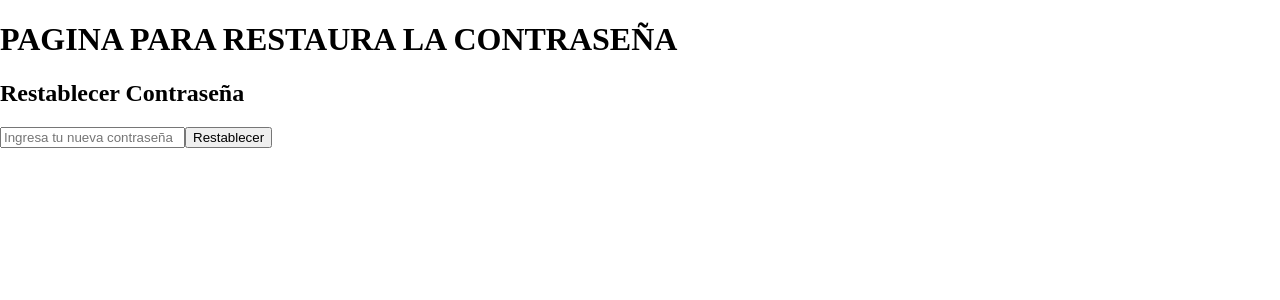
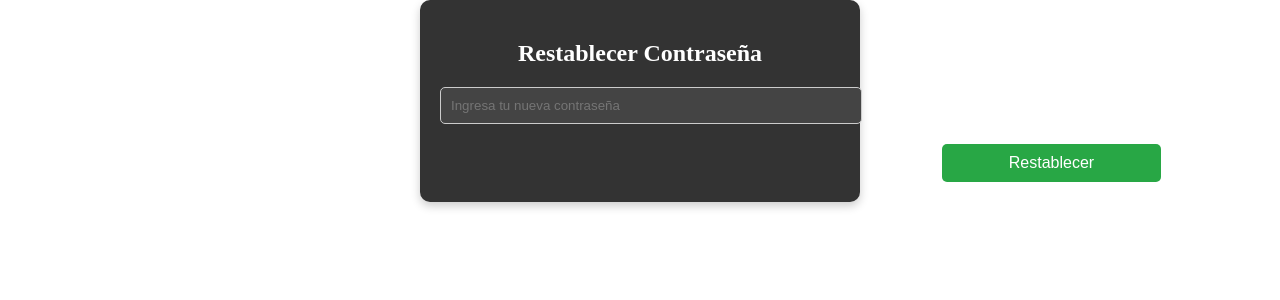
Before and after one commit to juandavidid/Proyecto_TaskMaster_Enyoi, a React (Vite) app in the folder TaskMaster_client/: page /resetpassword/1 in a window 1280 px wide. Shown: the top 300 px of the page. Built offline with nearby package versions, Linux system fonts and the light colour scheme.

Commit message:
se le dio estilo al componente Restablecer contraseña y recueperar contraseña por corre

```diff
--- a/TaskMaster_client/src/components/ResetPassword.jsx
+++ b/TaskMaster_client/src/components/ResetPassword.jsx
@@ -20,7 +20,7 @@ const ResetPassword = () => {
             navigate("/login")
 
         } catch (error) {
-            alert('Error al restablecer la contraseña');
+            alert('Error al restablecer la contraseña', error);
 
         }
 
@@ -28,12 +28,8 @@ const ResetPassword = () => {
     }
 
     return (
-        <div>
-            <h1>
-                PAGINA PARA RESTAURA LA CONTRASEÑA
-            </h1>
-
-            <form>
+        <div className="reset-password-container">
+            <form className="reset-password-form">
                 <h2>Restablecer Contraseña</h2>
                 <input
                     type="password"
@@ -42,10 +38,10 @@ const ResetPassword = () => {
                     onChange={(e) => setPassword(e.target.value)}
                     required
                 />
-                <button type="submit" onClick={handleClick}>Restablecer</button>
+                <button type="submit" onClick={handleClick} className="submit-button">
+                    Restablecer
+                </button>
             </form>
-
-
         </div>
     )
 }
--- a/TaskMaster_client/src/components/changePassword/ChangePassword.jsx
+++ b/TaskMaster_client/src/components/changePassword/ChangePassword.jsx
@@ -37,11 +37,10 @@ const ChangePassword = () => {
 
 
     return (
-        <div>
-            <h1>Hola pagina para cambio de contraseña</h1>
+        <div className="password-form-container">
             <h2>Cambiar Contraseña</h2>
-            <form>
-                <div>
+            <form className="password-form">
+                <div className="form-group">
                     <label>Contraseña Actual:</label>
                     <input
                         type="password"
@@ -51,9 +50,7 @@ const ChangePassword = () => {
                     />
                 </div>
 
-
-
-                <div>
+                <div className="form-group">
                     <label>Nueva Contraseña:</label>
                     <input
                         type="password"
@@ -61,13 +58,14 @@ const ChangePassword = () => {
                         onChange={(e) => setNewPassword(e.target.value)}
                         required
                     />
-
                 </div>
 
-                <button type="submit" onClick={handleChangePassword}>Guardar Cambios</button>
+                <button type="submit" onClick={handleChangePassword} className="submit-button">
+                    Guardar Cambios
+                </button>
             </form>
 
-            {message && <p>{message}</p>}
+            {message && <p className="message">{message}</p>}
         </div>
 
     );
--- a/TaskMaster_client/src/components/changePassword/changePassword.css
+++ b/TaskMaster_client/src/components/changePassword/changePassword.css
@@ -0,0 +1,72 @@
+/* Estilos generales para el contenedor del formulario */
+.password-form-container {
+    background-color: #333;
+    /* Fondo oscuro como en la imagen */
+    padding: 20px;
+
+
+
+    box-shadow: 0 4px 10px rgba(0, 0, 0, 0.2);
+    color: #fff;
+
+    height: 100vh;
+}
+
+/* Estilo de los encabezados */
+.password-form-container h2 {
+    text-align: center;
+    margin-bottom: 20px;
+}
+
+/* Estilos para los grupos del formulario */
+.form-group {
+    margin-bottom: 15px;
+    display: flex;
+    flex-direction: column;
+    align-items: center;
+}
+
+/* Estilos para las etiquetas */
+.form-group label {
+    display: block;
+    margin-bottom: 5px;
+    font-weight: bold;
+}
+
+/* Estilos para los inputs */
+.form-group input {
+    width: 200px;
+    padding: 10px;
+    border: 1px solid #ccc;
+    border-radius: 5px;
+    background-color: #444;
+    /* Similar al estilo de la imagen */
+    color: #fff;
+}
+
+/* Estilos para el botón de enviar */
+.submit-button {
+    width: 219px;
+    padding: 10px;
+    background-color: #28a745;
+    border: none;
+    border-radius: 5px;
+    color: #fff;
+    font-size: 16px;
+    cursor: pointer;
+    transition: background-color 0.3s ease;
+    margin-left: 502px;
+
+}
+
+.submit-button:hover {
+    background-color: #218838;
+}
+
+/* Estilos para el mensaje de éxito */
+.message {
+    margin-top: 20px;
+    color: #28a745;
+    text-align: center;
+    font-weight: bold;
+}
--- a/TaskMaster_client/src/components/resetpassword.css
+++ b/TaskMaster_client/src/components/resetpassword.css
@@ -0,0 +1,48 @@
+/* Contenedor del formulario de restablecimiento de contraseña */
+.reset-password-container {
+    background-color: #333;
+    /* Fondo oscuro */
+    padding: 20px;
+    border-radius: 10px;
+    max-width: 400px;
+    margin: 0 auto;
+    box-shadow: 0 4px 10px rgba(0, 0, 0, 0.2);
+    color: #fff;
+}
+
+/* Estilos para el encabezado */
+.reset-password-form h2 {
+    text-align: center;
+    margin-bottom: 20px;
+    color: #fff;
+}
+
+/* Estilos para el input */
+.reset-password-form input {
+    width: 100%;
+    padding: 10px;
+    margin-bottom: 20px;
+    border: 1px solid #ccc;
+    border-radius: 5px;
+    background-color: #444;
+    /* Fondo oscuro del input */
+    color: #fff;
+    /* Texto blanco */
+}
+
+/* Estilos para el botón de enviar */
+.submit-button {
+    width: 100%;
+    padding: 10px;
+    background-color: #28a745;
+    border: none;
+    border-radius: 5px;
+    color: #fff;
+    font-size: 16px;
+    cursor: pointer;
+    transition: background-color 0.3s ease;
+}
+
+.submit-button:hover {
+    background-color: #218838;
+}
--- a/TaskMaster_client/src/pages/register/Register.jsx
+++ b/TaskMaster_client/src/pages/register/Register.jsx
@@ -41,7 +41,7 @@ const Register = () => {
 
             //HACER LA SOLICITUD REGISTRO  METODO POST
             const response = await axios.post('https://proyecto-taskmaster-enyoi-app-servidor.onrender.com/api/users', userData);
-
+            console.log(response);
             setSuccessMessage('Registro exitoso!'); // Mensaje de éxito
             setError(''); // Limpiar errores
 
```
Also changed, not shown: TaskMaster_client/src/pages/profile/Profile.jsx (+0 -16 lines).
